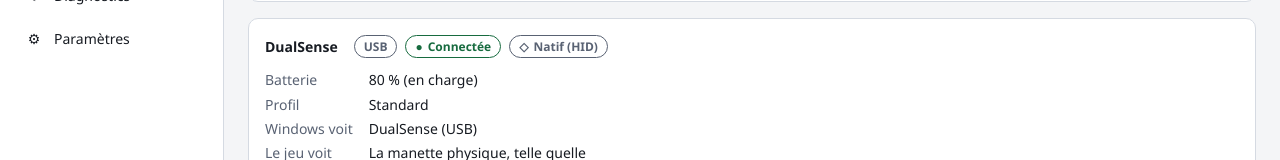
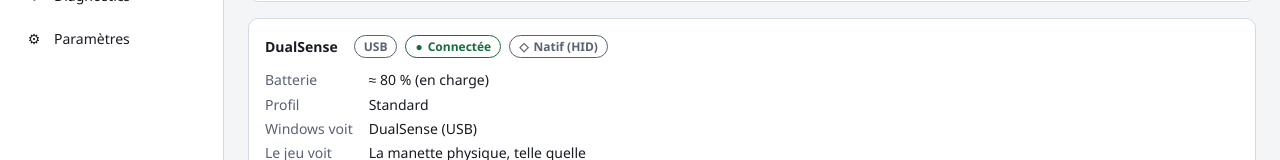
Before and after one commit to saad1937-berra/padbridge, a React (Vite) app: page / in a window 1280 px wide. Shown: the part 294-454 px from the top of the page. Built offline with nearby package versions, Linux system fonts and the light colour scheme.

Commit message:
fix(battery): label battery percent as approximate

```diff
--- a/src/components/Ui.tsx
+++ b/src/components/Ui.tsx
@@ -43,7 +43,7 @@
 /** Batterie : « Inconnue » quand la donnée manque, jamais 0 % par défaut (PB-009). */
 export function batteryText(battery: Battery | null): string {
   if (!battery || battery.percent === null) return "Inconnue";
-  return `${battery.percent} %${battery.charging ? " (en charge)" : ""}`;
+  return `≈ ${battery.percent} %${battery.charging ? " (en charge)" : ""}`;
 }
 
 export function ErrorNotice({ error, onClose }: { error: ApiError; onClose?: () => void }) {
```
